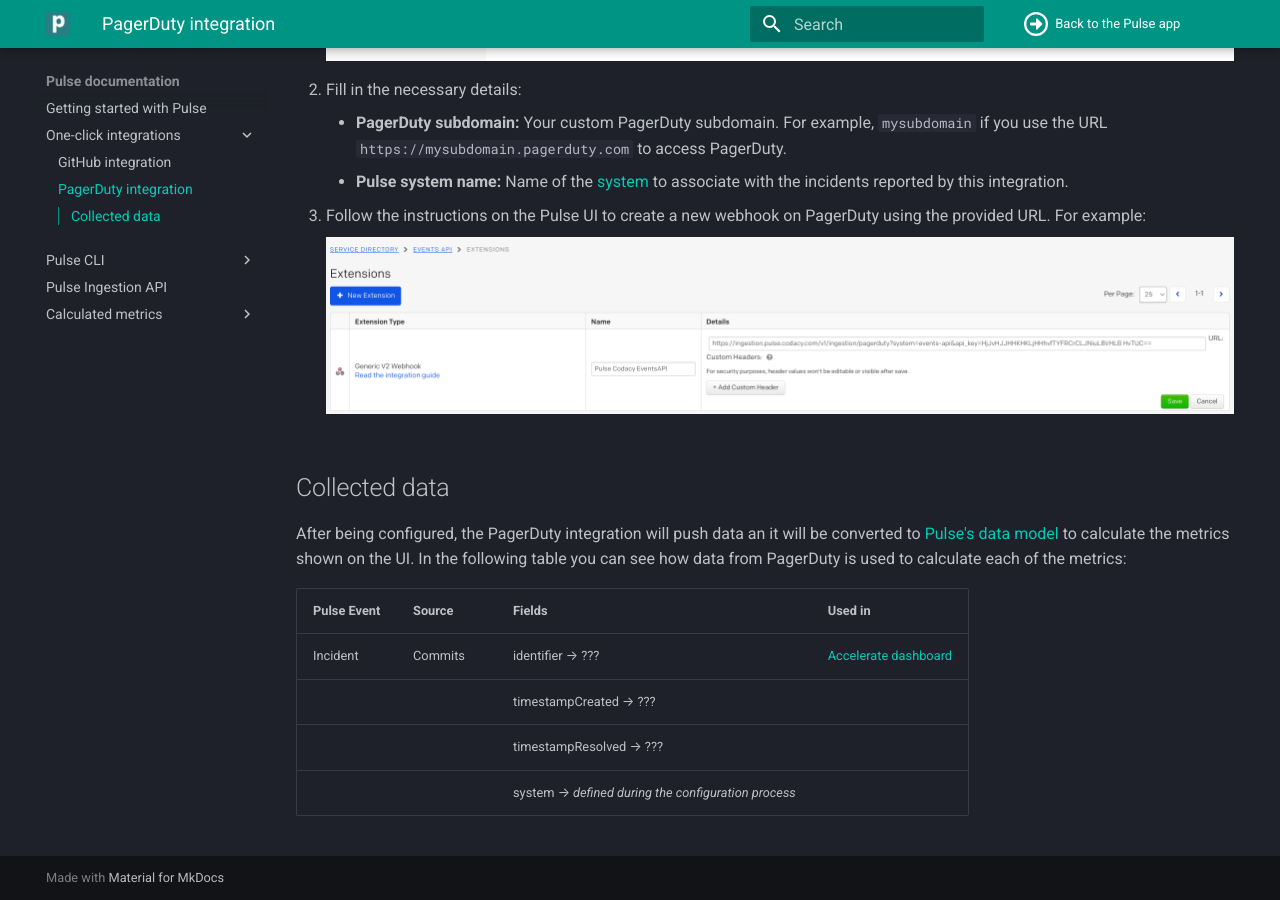
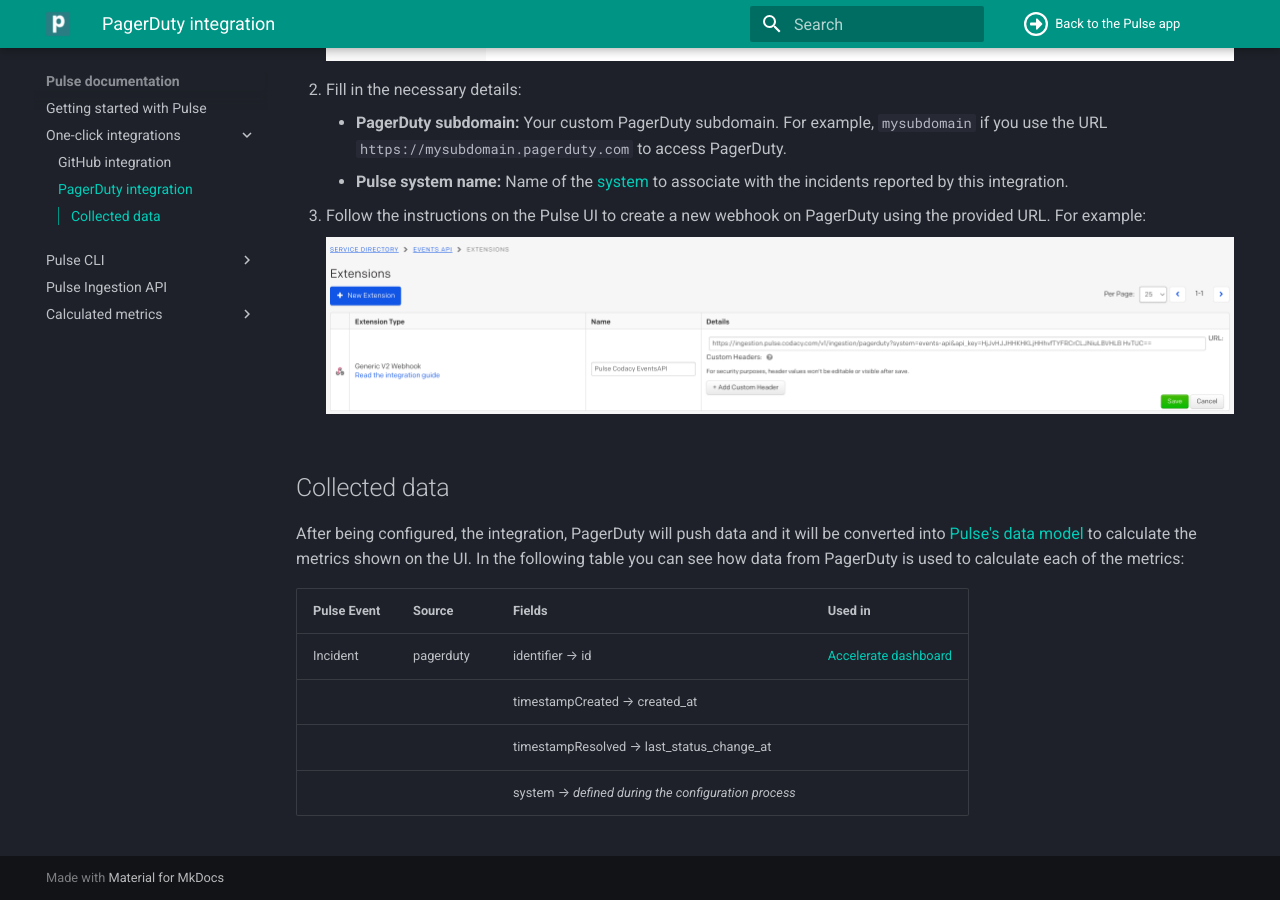
Before and after one commit to codacy/pulse-user-docs, an MkDocs documentation site: the page built from docs/one-click-integrations/pagerduty-integration.md, in a window 1280 px wide and 900 px high, scrolled down 809 px. Built offline with MkDocs 1.6.1 and Material for MkDocs 9.7.7, drawn with Linux system fonts in a browser that asks for light colours.

```diff
--- a/docs/one-click-integrations/pagerduty-integration.md
+++ b/docs/one-click-integrations/pagerduty-integration.md
@@ -19,11 +19,11 @@ To set up the PagerDuty integration:
 
 ## Collected data
 
-After being configured, the PagerDuty integration will push data an it will be converted to [Pulse's data model](https://ingestion.pulse.codacy.com/v1/api-docs#tocs_event) to calculate the metrics shown on the UI. In the following table you can see how data from PagerDuty is used to calculate each of the metrics:
+After being configured, the integration, PagerDuty will push data and it will be converted into [Pulse's data model](https://ingestion.pulse.codacy.com/v1/api-docs#tocs_event) to calculate the metrics shown on the UI. In the following table you can see how data from PagerDuty is used to calculate each of the metrics:
 
-| Pulse Event | Source  | Fields                                              | Used in                                          |
-| ----------- | ------- | --------------------------------------------------- | ------------------------------------------------ |
-| Incident    | Commits | identifier → ???                                    | [Accelerate dashboard](../metrics/accelerate.md) |
-|             |         | timestampCreated → ???                              |                                                  |
-|             |         | timestampResolved → ???                             |                                                  |
-|             |         | system → *defined during the configuration process* |                                                  |
+| Pulse Event | Source     | Fields                                              | Used in                                          |
+| ---------------- | ------------- | --------------------------------------------------- | ------------------------------------------------ |
+| Incident       | pagerduty | identifier → id                                    | [Accelerate dashboard](../metrics/accelerate.md) |
+|                    |                  | timestampCreated → created_at                              |                                                  |
+|                    |                  | timestampResolved → last_status_change_at                             |                                                  |
+|                                       |         | system → *defined during the configuration process* |                                                  |
```
Also changed, not shown: docs/one-click-integrations/github-integration.md (+3 -4 lines).
